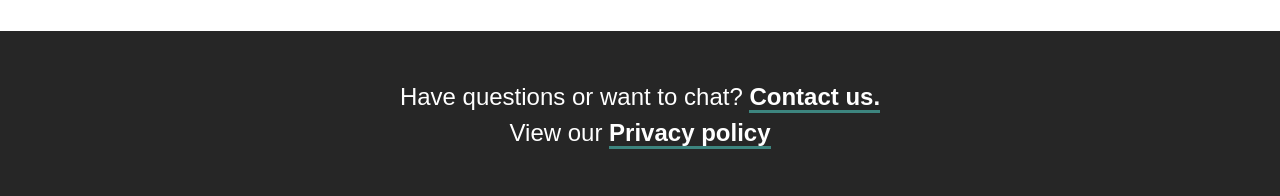
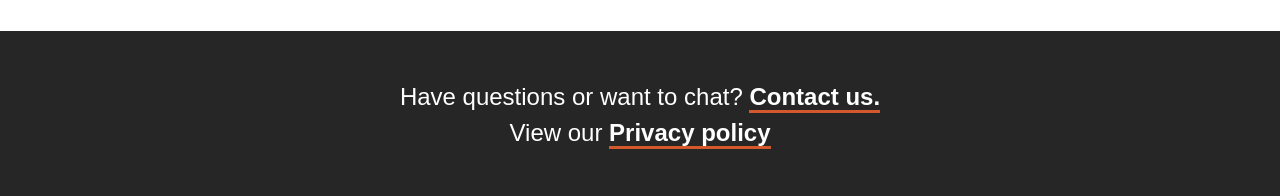
Before and after one commit to heymarkwetzel/postikard, a Jekyll site: the page built from pages/contact.md, in a window 1280 px wide. Shown: the part 901-1097 px from the top of the page. Built offline with Jekyll 4.4.1, drawn with Linux system fonts in a browser that asks for light colours; some web fonts are replaced.

Commit message:
link color updates to postikard

```diff
--- a/_sass/base/_buttons.scss
+++ b/_sass/base/_buttons.scss
@@ -43,7 +43,8 @@
   background: rgba(0,0,0,0);
 
   &:hover {
-    background: rgba(67,174,201,0.30);
+    //background: rgba(67,174,201,0.30);
+    background: rgba(227,153,127,0.30);
     text-decoration: none;
   }
   &:visited {
@@ -59,7 +60,7 @@
   background: $color-postikard;
   border: solid $color-postikard 2px;
   &:hover {
-    background: rgba(67,174,201,0.70);
+    background: rgba(227,153,127,0.30);
     text-decoration: none;
   }
   &:visited {
--- a/_sass/components/_footer.scss
+++ b/_sass/components/_footer.scss
@@ -12,7 +12,7 @@
     color: white;
     font-weight: 700;
     text-decoration: none;
-    border-bottom: 3px solid $color-green;
+    border-bottom: 3px solid $color-postikard;
   }
 
 .footer-contact-link {
--- a/_sass/pages/_contact.scss
+++ b/_sass/pages/_contact.scss
@@ -25,7 +25,7 @@
   p {
     font-size: 24px;
     margin-bottom: 0;
-    background-image: linear-gradient($color-green, $color-green);
+    background-image: linear-gradient($color-postikard, $color-postikard);
     padding-bottom: 2px;
     background-position: 0% 100%;
     background-repeat: no-repeat;
```
